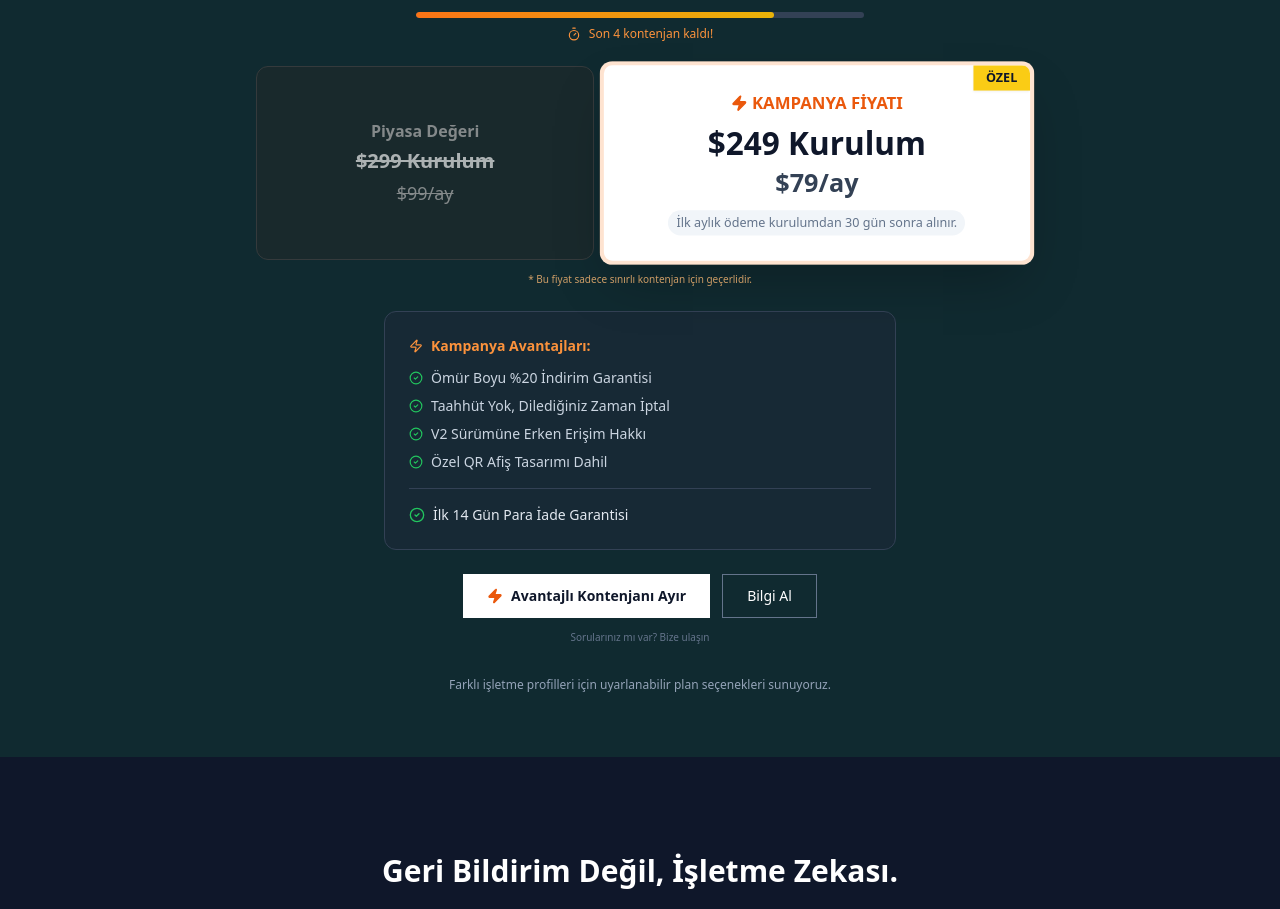
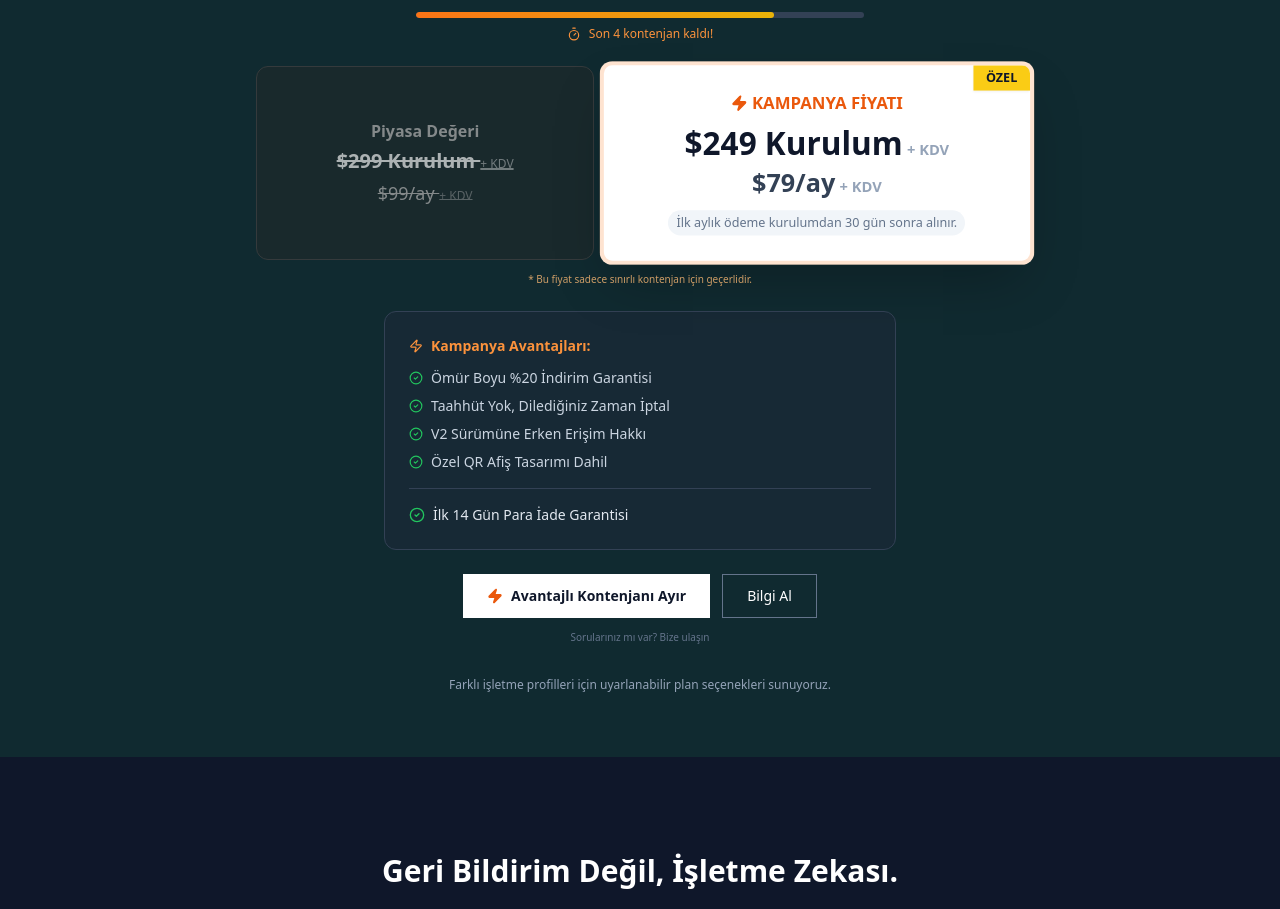
Before and after one commit to vidar7505-commits/VocalizeSystemV1, a React (Vite) app: page / in a window 1280 px wide. Shown: the part 2885-3794 px from the top of the page. Built offline with nearby package versions, Linux system fonts and the light colour scheme.

Commit message:
KDV ibaresi eklendi

```diff
--- a/src/components/AdminHeader.jsx
+++ b/src/components/AdminHeader.jsx
@@ -226,7 +226,8 @@ const AdminHeader = () => {
         icon: "⭐",
         badgeClassName: "bg-amber-500/10 border-amber-500/30 text-amber-400 hover:bg-amber-500/20",
         cardTitle: "⭐ Ayrıcalıklı Erken Erişim",
-        cardDesc: "Bu işletme Vocalize'ın ilk destekçileri arasındadır. Aylık abonelik bedeli $79 olarak belirlenmiştir ve ömür boyu %20 indirim hakkı mühürlenmiştir.",
+        // DEĞİŞİKLİK BURADA: + KDV Eklendi
+        cardDesc: "Bu işletme Vocalize'ın ilk destekçileri arasındadır. Aylık abonelik bedeli $79 + KDV olarak belirlenmiştir ve ömür boyu %20 indirim hakkı mühürlenmiştir.",
         cardBorderColor: "border-amber-500/50",
         cardTitleColor: "text-amber-400"
       };
@@ -236,7 +237,8 @@ const AdminHeader = () => {
         icon: "🚀",
         badgeClassName: "bg-teal-500/10 border-teal-500/30 text-teal-400 hover:bg-teal-500/20",
         cardTitle: "🚀 Kurumsal Esnek Paket",
-        cardDesc: `İşletmenizin ihtiyaçlarına özel olarak yapılandırılmış ödeme planıdır. Aylık kullanım bedeli $${fee} olarak tanımlanmıştır.`,
+        // DEĞİŞİKLİK BURADA: + KDV Eklendi
+        cardDesc: `İşletmenizin ihtiyaçlarına özel olarak yapılandırılmış ödeme planıdır. Aylık kullanım bedeli $${fee} + KDV olarak tanımlanmıştır.`,
         cardBorderColor: "border-teal-500/50",
         cardTitleColor: "text-teal-400"
       };
--- a/src/components/AdminSidebar.jsx
+++ b/src/components/AdminSidebar.jsx
@@ -45,7 +45,8 @@ const AdminSidebar = () => {
         icon: "⭐",
         badgeClassName: "bg-amber-500/10 border-amber-500/30 text-amber-400 hover:bg-amber-500/20",
         cardTitle: "⭐ Ayrıcalıklı Erken Erişim",
-        cardDesc: "Bu işletme Vocalize'ın ilk destekçileri arasındadır. Aylık abonelik bedeli $79 olarak belirlenmiştir ve ömür boyu %20 indirim hakkı mühürlenmiştir.",
+        // DEĞİŞİKLİK BURADA: + KDV Eklendi
+        cardDesc: "Bu işletme Vocalize'ın ilk destekçileri arasındadır. Aylık abonelik bedeli $79 + KDV olarak belirlenmiştir ve ömür boyu %20 indirim hakkı mühürlenmiştir.",
         cardBorderColor: "border-amber-500/50",
         cardTitleColor: "text-amber-400"
       };
@@ -55,7 +56,8 @@ const AdminSidebar = () => {
         icon: "🚀",
         badgeClassName: "bg-teal-500/10 border-teal-500/30 text-teal-400 hover:bg-teal-500/20",
         cardTitle: "🚀 Kurumsal Esnek Paket",
-        cardDesc: `İşletmenizin ihtiyaçlarına özel olarak yapılandırılmış ödeme planıdır. Aylık kullanım bedeli $${fee} olarak tanımlanmıştır.`,
+        // DEĞİŞİKLİK BURADA: + KDV Eklendi
+        cardDesc: `İşletmenizin ihtiyaçlarına özel olarak yapılandırılmış ödeme planıdır. Aylık kullanım bedeli $${fee} + KDV olarak tanımlanmıştır.`,
         cardBorderColor: "border-teal-500/50",
         cardTitleColor: "text-teal-400"
       };
@@ -131,10 +133,17 @@ const AdminSidebar = () => {
         imageUrls = await uploadImages();
       }
 
+      // 🟢 YÖNETİCİ BİLGİSİ HAZIRLA
+      const managerEmail = user.email || user.user_metadata?.email || '';
+      const managerName = user.user_metadata?.full_name || user.user_metadata?.first_name || 'Yönetici';
+
       const { error } = await supabase.from('vocalize_manager_feedbacks').insert({
         manager_id: user.id,
         message: feedbackMessage,
-        images: imageUrls
+        images: imageUrls,
+        email: managerEmail,
+        first_name: managerName,
+        business_name: businessName || 'İşletme'
       });
 
       if (error) throw error;
--- a/src/pages/LandingPage.jsx
+++ b/src/pages/LandingPage.jsx
@@ -717,8 +717,12 @@ const LandingPage = () => {
                {/* Market Card - Order switched: Mobile Bottom (order-2), Desktop Left (order-1) */}
                <div className="order-2 md:order-1 w-full md:w-[45%] bg-slate-800/50 border border-slate-700 rounded-xl p-4 flex flex-col justify-center opacity-80 grayscale hover:opacity-100 hover:grayscale-0 transition-all duration-300">
                   <h3 className="text-slate-400 text-base font-bold mb-1">Piyasa Değeri</h3>
-                  <div className="text-xl font-bold text-slate-300 line-through mb-1">$299 Kurulum</div>
-                  <div className="text-lg text-slate-400 line-through">$99/ay</div>
+                  <div className="text-xl font-bold text-slate-300 line-through mb-1">
+                    $299 Kurulum <span className="text-xs font-normal no-underline opacity-60">+ KDV</span>
+                  </div>
+                  <div className="text-lg text-slate-400 line-through">
+                    $99/ay <span className="text-xs font-normal no-underline opacity-60">+ KDV</span>
+                  </div>
                </div>
 
                {/* Campaign Card - Order switched: Mobile Top (order-1), Desktop Right (order-2) */}
@@ -727,8 +731,19 @@ const LandingPage = () => {
                   <h3 className="text-orange-600 text-base font-bold uppercase mb-2 flex items-center justify-center gap-1">
                      <Zap className="w-4 h-4 fill-current" /> Kampanya Fiyatı
                   </h3>
-                  <div className="text-3xl font-extrabold mb-1 text-slate-900">$249 Kurulum</div>
-                  <div className="text-2xl font-bold text-slate-700 mb-2">$79/ay</div>
+
+                  {/* GÜNCELLENEN KISIM: Kurulum Fiyatı + KDV */}
+                  <div className="text-3xl font-extrabold mb-1 text-slate-900 flex items-baseline justify-center gap-1 flex-wrap">
+                    $249 Kurulum
+                    <span className="text-sm font-semibold text-slate-400 tracking-normal">+ KDV</span>
+                  </div>
+
+                  {/* GÜNCELLENEN KISIM: Aylık Fiyat + KDV */}
+                  <div className="text-2xl font-bold text-slate-700 mb-2 flex items-baseline justify-center gap-1">
+                    $79/ay
+                    <span className="text-sm font-semibold text-slate-400 tracking-normal">+ KDV</span>
+                  </div>
+
                   <div className="text-xs font-medium text-slate-500 bg-slate-100 py-1 px-2 rounded-full inline-block">
                     İlk aylık ödeme kurulumdan 30 gün sonra alınır.
                   </div>
```
